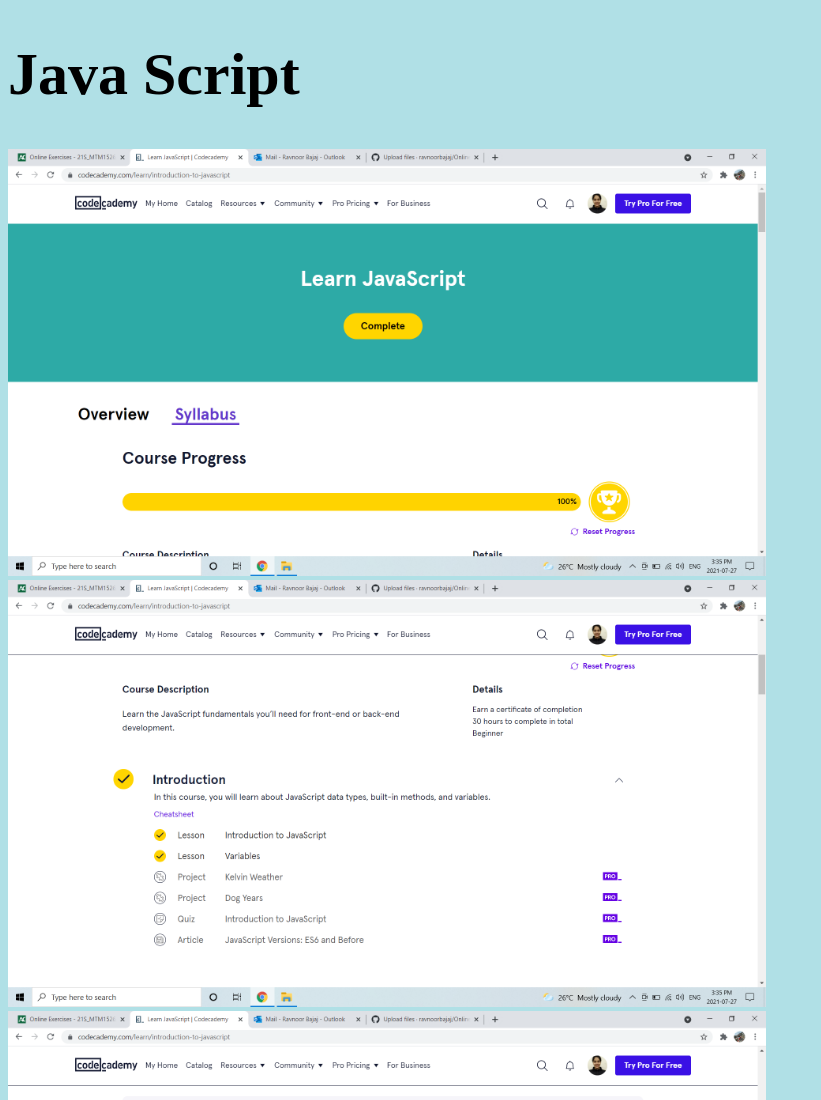
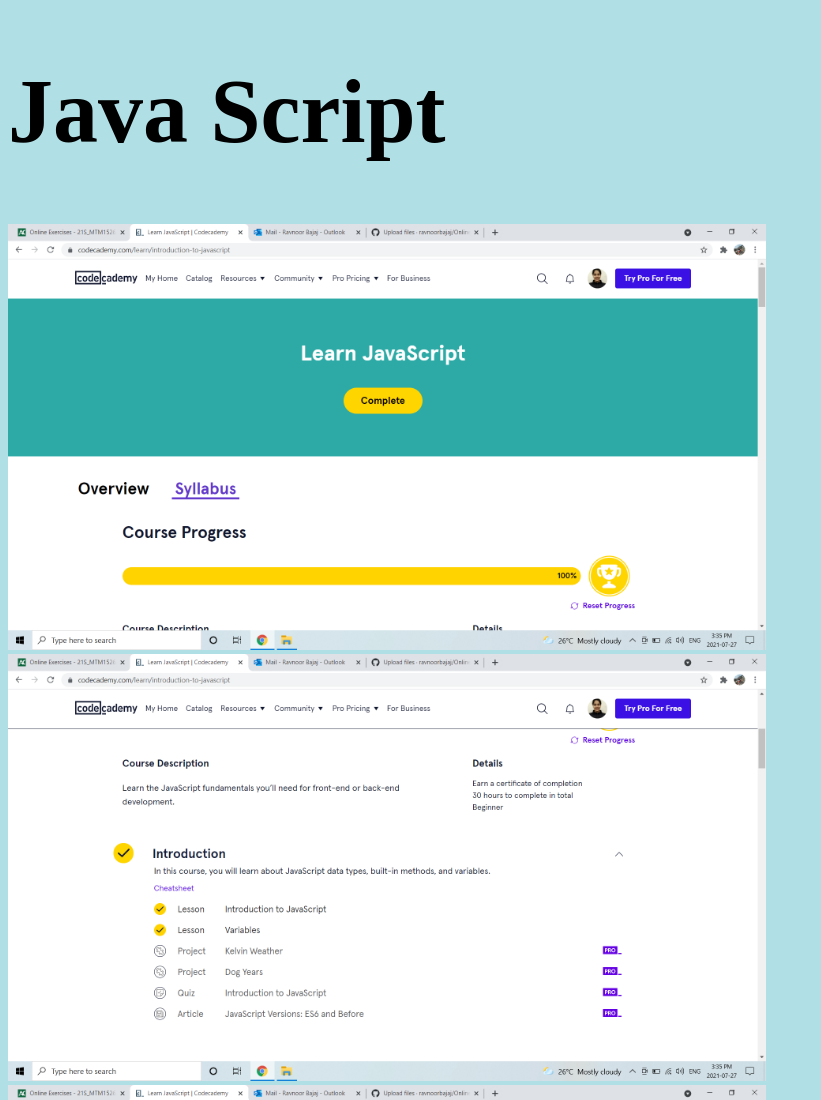
Before and after one commit to ravnoorbajaj/OnlineExcercises-JavaScript, a plain HTML site: page index.html in a window 1280 px wide. Shown: the top 1100 px of the page, without its empty margins (0-821 px from the left). Drawn offline with Linux system fonts and the light colour scheme.

Commit message:
Update index.html

```diff
--- a/index.html
+++ b/index.html
@@ -8,7 +8,7 @@
     <style>
         body {background-color: powderblue;}
         img {max-width:60%;}
-        h1 {font-size:60px;;}
+        h1 {font-size:90px;}
 </style>
 </head>
 <body>
```
